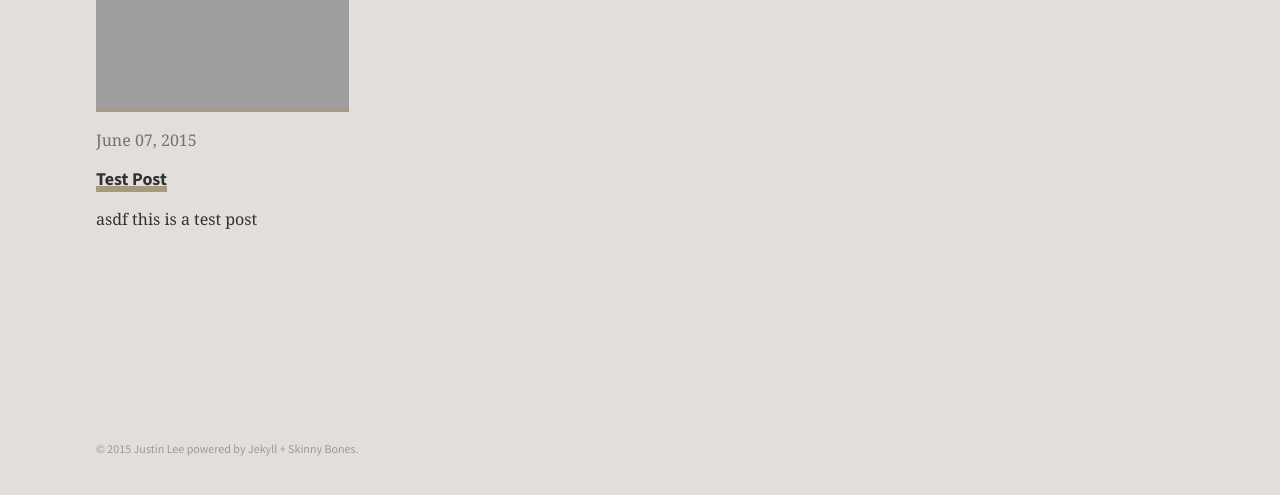
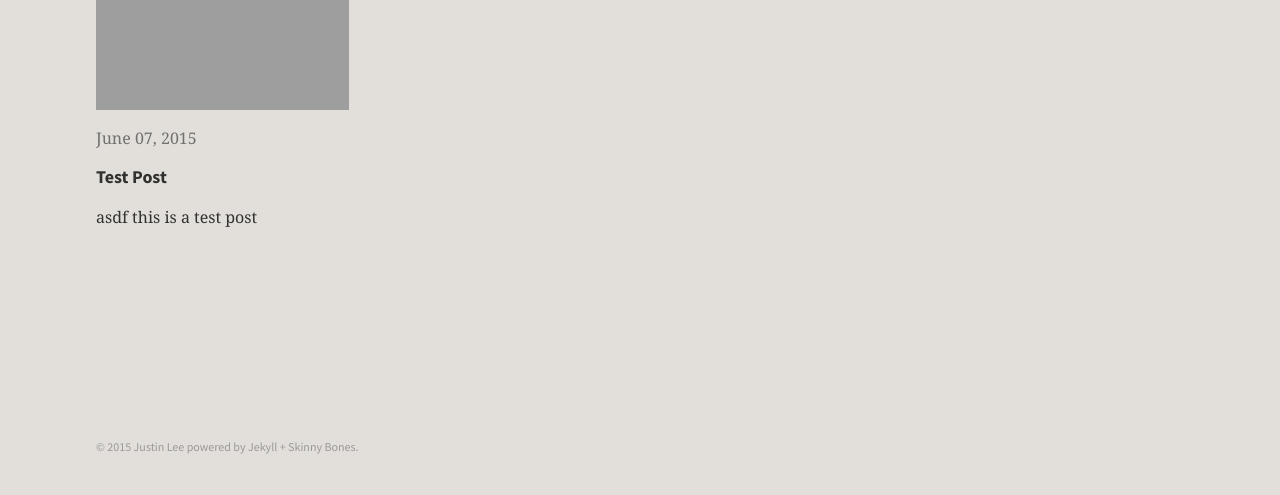
Before and after one commit to pengineered/pengineered.github.io, a Jekyll site: the page built from blog/blog.md, in a window 1280 px wide. Shown: the part 287-782 px from the top of the page. Built offline with Jekyll 4.4.1, drawn with Linux system fonts in a browser that asks for light colours.

Commit message:
fixed underline issue on archive links?

```diff
--- a/_sass/_layout.scss
+++ b/_sass/_layout.scss
@@ -398,3 +398,43 @@
 		}
 	}
 }
+
+
+/*
+   Misc. fixes for highlight underline effect problem
+   ========================================================================== */
+
+.post-teaser{
+	border-bottom: medium none transparent;
+	box-shadow: none;
+
+	&:active,
+	&:hover {
+		background: transparent;
+	}
+
+}
+
+article{
+	h2{
+		a{
+			border-bottom: medium none transparent;
+			box-shadow: none;
+
+			&:active,
+			&:hover {
+				background: transparent;
+			}
+		}
+	}
+}
+
+.breadcrumbs a{
+	border-bottom: medium none transparent;
+	box-shadow: none;
+
+	&:active,
+	&:hover {
+		background: $nav-hover;
+	}
+}
```
